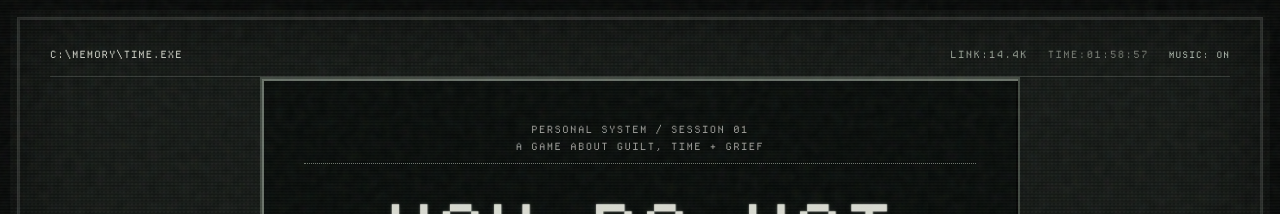
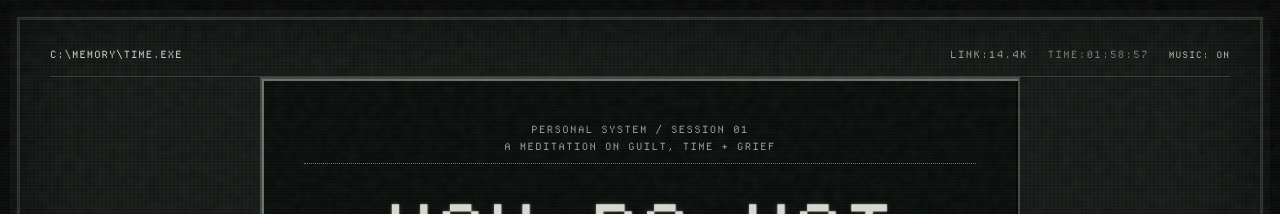
Before and after one commit to carmeliaong-create/the-only-me-is-me, a Next.js app: page / in a window 1280 px wide. Shown: the top 214 px of the page. Built offline with nearby package versions, Linux system fonts and the light colour scheme.

Commit message:
Reframe the experience as a meditation

```diff
--- a/app/page.tsx
+++ b/app/page.tsx
@@ -561,7 +561,7 @@ export default function Home() {
 
       {!started ? (
         <section className="intro">
-          <p className="eyebrow">PERSONAL SYSTEM / SESSION 01<br />A GAME ABOUT GUILT, TIME + GRIEF</p>
+          <p className="eyebrow">PERSONAL SYSTEM / SESSION 01<br />A MEDITATION ON GUILT, TIME + GRIEF</p>
           <TypeText as="h1" text={"YOU DO NOT\nHAVE TO\nJUSTIFY YOURSELF."} />
           <p className="byline">by carm</p>
           <p className="lede">there is no correct path, but you can look for one and call the looking progress.</p>
```
